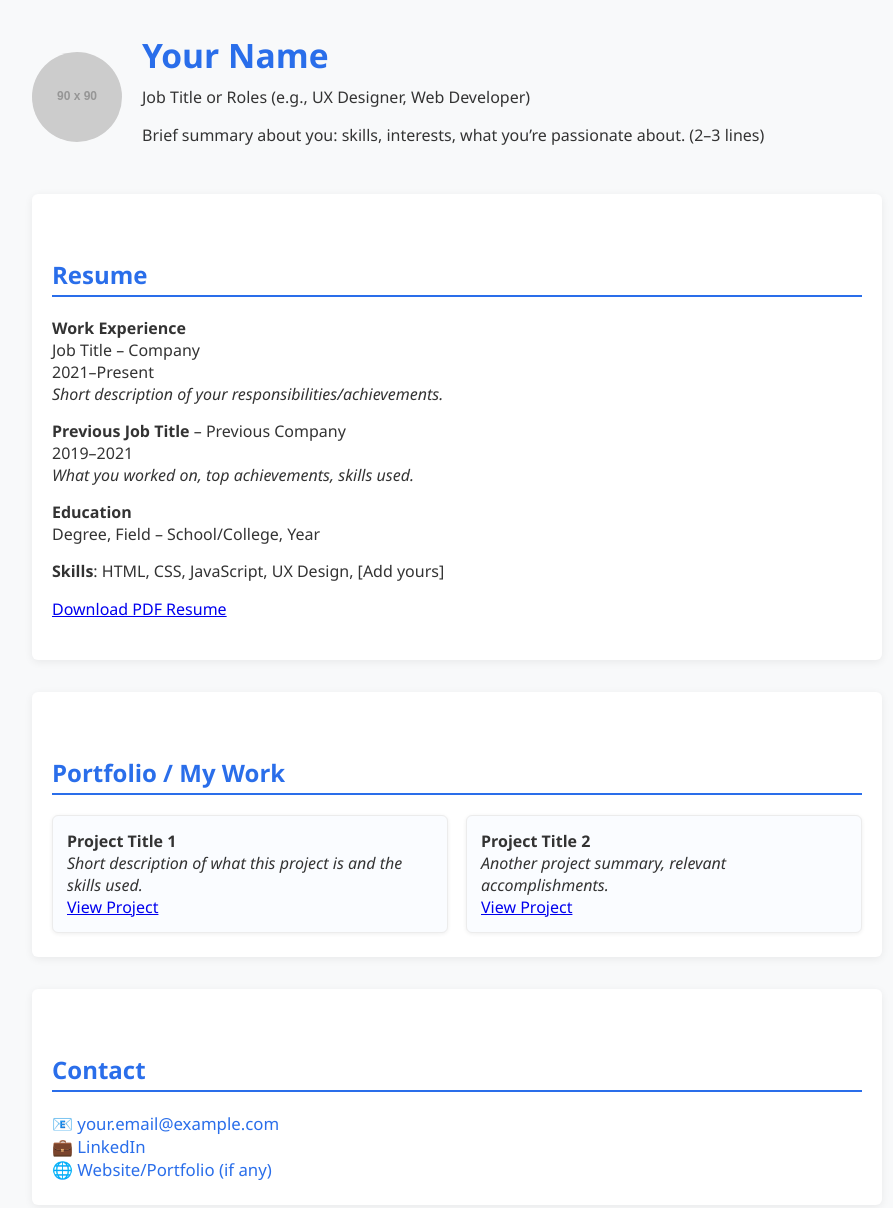
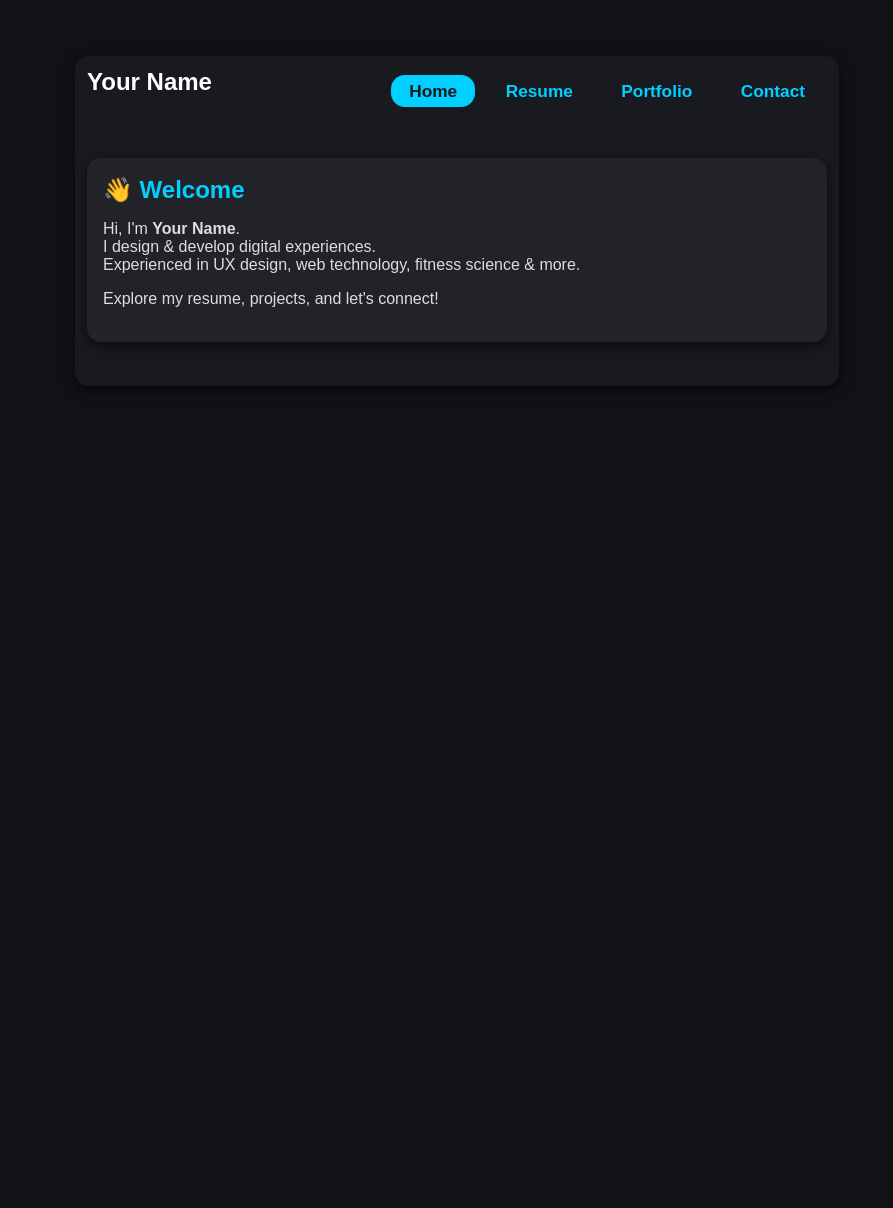
Before and after one commit to vaibhavleo98-hub/vaibhavleo98.github.io, a plain HTML site: page index.html in a window 1280 px wide. Shown: the whole page, without its empty margins (183-1076 px from the left). After the commit the page ends 856 px from the top, so only its background shows below. Drawn offline with Linux system fonts and the light colour scheme; placeholder pictures from the web are drawn by us.

Commit message:
Update index.html

```diff
--- a/index.html
+++ b/index.html
@@ -2,157 +2,259 @@
 <html lang="en">
 <head>
   <meta charset="UTF-8">
-    <title>Your Name – Resume & Portfolio</title>
-    <meta name="viewport" content="width=device-width, initial-scale=1">
+  <title>Your Name – Interactive Resume</title>
+  <meta name="viewport" content="width=device-width, initial-scale=1.0">
   <style>
     :root {
-            --primary: #2a6eea;
-            --bg: #f8f9fa;
-            --section: #fff;
-            --text: #333;
+      --bg: #111215;
+      --card: #191a1f;
+      --primary: #00cfff;
+      --accent: #fff;
+      --text: #dddddd;
+      --shadow: 0 4px 12px #0009;
+      --radius: 14px;
+      --trans: 0.18s cubic-bezier(.6,.41,.36,1.2);
     }
     body {
       background: var(--bg);
       color: var(--text);
-            font-family: 'Segoe UI', Arial, sans-serif;
+      font-family: 'Montserrat', Arial, sans-serif;
       margin: 0;
-            padding: 0;
+      min-height: 100vh;
+      transition: background var(--trans);
     }
     .container {
-            max-width: 850px;
-            margin: 0 auto;
-            padding: 32px 16px 16px 16px;
+      max-width: 740px;
+      margin: 56px auto 0 auto;
+      padding: 12px;
+      box-shadow: var(--shadow);
+      background: var(--card);
+      border-radius: var(--radius);
     }
-        header {
+    nav {
       display: flex;
+      justify-content: space-between;
       align-items: center;
-            gap: 20px;
-            margin-bottom: 2rem;
+      margin-bottom: 42px;
     }
-        header img {
-            border-radius: 50%;
-            width: 90px;
-            height: 90px;
+    .nav-links a {
+      color: var(--primary);
+      text-decoration: none;
+      font-weight: 600;
+      padding: 6px 18px;
+      border-radius: var(--radius);
+      margin: 0 4px;
+      transition: background var(--trans), color var(--trans);
+      cursor: pointer;
+      font-size: 1.08em;
     }
-        header .intro {
-            flex: 2;
+    .nav-links a.active, .nav-links a:hover {
+      background: var(--primary);
+      color: var(--card);
     }
-        h1 {
-            margin: 0 0 8px 0;
-            font-size: 2.1em;
-            color: var(--primary);
+    .fade-in {
+      animation: fadein 0.7s;
+    }
+    @keyframes fadein {
+      from { opacity: 0; transform: translateY(20px); }
+      to { opacity: 1; transform: translateY(0); }
+    }
+    h1, h2 {
+      color: var(--accent);
+      margin-top: 0;
     }
     h2 {
       color: var(--primary);
-            margin-top: 2.5rem;
-            border-bottom: 2px solid var(--primary);
-            padding-bottom: 4px;
-        }
-        section {
-            background: var(--section);
-            border-radius: 6px;
-            margin-bottom: 2rem;
-            box-shadow: 0 2px 8px #0001;
-            padding: 24px 20px;
-        }
-        .resume-list {
-            margin: 0; padding: 0;
-            list-style: none;
-        }
-        .resume-list li {
       margin-bottom: 15px;
     }
-        .portfolio-grid {
+    .card {
+      background: #222328;
+      box-shadow: var(--shadow);
+      border-radius: var(--radius);
+      padding: 18px 16px;
+      margin-bottom: 32px;
+      transition: transform .18s cubic-bezier(.6,.41,.36,1.2), box-shadow .22s;
+    }
+    .card:hover {
+      transform: translateY(-6px) scale(1.03);
+      box-shadow: 0 8px 32px #00cfff33;
+    }
+    .skills-list span {
+      display: inline-block;
+      margin: 6px 12px 6px 0;
+      padding: 7px 18px;
+      background: var(--bg);
+      color: var(--primary);
+      border-radius: 22px;
+      font-size: .98em;
+      font-weight: 600;
+      border: 1px solid var(--primary);
+      transition: background var(--trans), color var(--trans);
+      cursor: pointer;
+    }
+    .skills-list span:hover {
+      background: var(--primary);
+      color: #222;
+      box-shadow: 0 0 6px var(--primary);
+    }
+    .project-grid {
       display: grid;
-            grid-template-columns: repeat(auto-fit, minmax(230px, 1fr));
+      grid-template-columns: repeat(auto-fit, minmax(215px, 1fr));
       gap: 18px;
+      margin-top: 12px;
     }
     .project-card {
-            border: 1px solid #ececec;
-            border-radius: 6px;
-            padding: 14px;
-            background: #fafcff;
-            box-shadow: 0 1px 4px #0001;
+      background: var(--card);
+      border-radius: var(--radius);
+      box-shadow: 0 2px 12px #0002;
+      padding: 17px;
+      transition: transform var(--trans), box-shadow var(--trans);
+      position: relative;
     }
-        .contact-info {
-            font-size: 1.05em;
+    .project-card:hover {
+      transform: scale(1.045);
+      box-shadow: 0 6px 26px var(--primary);
+      z-index: 2;
     }
-        .contact-info a {
+    .project-card a {
       color: var(--primary);
-            text-decoration: none;
+      text-decoration: underline;
+      font-size: 1em;
+      transition: color var(--trans);
     }
+    .project-card a:hover {
+      color: var(--accent);
+    }
+    .contact-btn {
+      display: inline-block;
+      background: var(--primary);
+      color: #222;
+      font-weight: bold;
+      border: none;
+      border-radius: 22px;
+      padding: 11px 32px;
+      margin-top: 15px;
+      cursor: pointer;
+      font-size: 1.2em;
+      box-shadow: 0 2px 12px #00cfff55;
+      transition: background var(--trans), color var(--trans), box-shadow var(--trans);
+    }
+    .contact-btn:hover {
+      background: var(--accent);
+      color: var(--primary);
+      box-shadow: 0 4px 20px var(--primary);
+    }
+    /* Responsive */
     @media (max-width: 600px) {
-            .container { padding: 10px; }
-            header { flex-direction: column; align-items: flex-start; }
-            header img { margin-bottom: 12px; }
+      .container { margin-top: 22px; padding: 9px;}
+      nav { flex-direction: column; gap: 8px;}
     }
   </style>
 </head>
 <body>
-<div class="container">
-    <header>
-        <img src="https://placehold.co/90x90?text=Photo" alt="Your Photo">
-        <div class="intro">
-            <h1>Your Name</h1>
-            <div>Job Title or Roles (e.g., UX Designer, Web Developer)</div>
+  <div class="container fade-in">
+    <nav>
+      <div><h1>Your Name</h1></div>
+      <div class="nav-links">
+        <a class="active" onclick="showPage('home')">Home</a>
+        <a onclick="showPage('resume')">Resume</a>
+        <a onclick="showPage('portfolio')">Portfolio</a>
+        <a onclick="showPage('contact')">Contact</a>
+      </div>
+    </nav>
+    <div id="page-content">
+      <!-- Default: Home -->
+      <div id="home" class="fade-in">
+        <div class="card">
+          <h2>👋 Welcome</h2>
           <p>
-                Brief summary about you: skills, interests, what you’re passionate about. (2–3 lines)
+            Hi, I'm <b>Your Name</b>. <br>
+            <span style="font-weight:500;">
+              I design & develop digital experiences.<br>
+              Experienced in UX design, web technology, fitness science & more.
+            </span>
+          </p>
+          <p>
+            Explore my resume, projects, and let's connect!
           </p>
         </div>
-    </header>
-
-    <section>
+      </div>
+      <div id="resume" style="display:none;" class="fade-in">
+        <div class="card">
           <h2>Resume</h2>
-        <ul class="resume-list">
-            <li>
-                <strong>Work Experience</strong><br>
-                Job Title – Company <br>
-                2021–Present <br>
-                <em>Short description of your responsibilities/achievements.</em>
-            </li>
-            <li>
-                <strong>Previous Job Title</strong> – Previous Company <br>
-                2019–2021 <br>
-                <em>What you worked on, top achievements, skills used.</em>
-            </li>
-            <li>
-                <strong>Education</strong><br>
-                Degree, Field – School/College, Year<br>
-            </li>
-            <li>
-                <strong>Skills</strong>: HTML, CSS, JavaScript, UX Design, [Add yours]
-            </li>
-        </ul>
-        <p>
-            <a href="your-resume.pdf" target="_blank">Download PDF Resume</a>
-        </p>
-    </section>
-
-    <section>
-        <h2>Portfolio / My Work</h2>
-        <div class="portfolio-grid">
+          <b>Work Experience:</b><br>
+          UX Designer, Apple Inc. <br>
+          <i>2023 – Present</i><br>
+          - Designing smart device interfaces<br>
+          - Led Series 10 Apple Watch UI<br>
+          <br>
+          <b>Education:</b><br>
+          B.Tech Computer Science, IIT Bombay, 2021<br>
+          <br>
+          <b>Skills:</b><br>
+          <div class="skills-list">
+            <span>UX Design</span>
+            <span>HTML5</span>
+            <span>CSS Animation</span>
+            <span>JavaScript</span>
+            <span>Fitness Science</span>
+            <span>Audio Engineering</span>
+            <span>React</span>
+            <span>Presentation</span>
+          </div>
+        </div>
+      </div>
+      <div id="portfolio" style="display:none;" class="fade-in">
+        <div class="card">
+          <h2>Portfolio</h2>
+          <div class="project-grid">
             <div class="project-card">
-                <strong>Project Title 1</strong><br>
-                <em>Short description of what this project is and the skills used.</em><br>
-                <a href="#" target="_blank">View Project</a>
+              <strong>Smartwatch UX Redesign</strong><br>
+              <i>Apple Watch Series 10 Prototype</i><br>
+              <small>2024</small><br>
+              <a href="#">View Prototype</a>
             </div>
             <div class="project-card">
-                <strong>Project Title 2</strong><br>
-                <em>Another project summary, relevant accomplishments.</em><br>
-                <a href="#" target="_blank">View Project</a>
+              <strong>Nutrition Planner App</strong><br>
+              <i>React, Firebase</i><br>
+              <small>2023</small><br>
+              <a href="#">Repo</a>
             </div>
-            <!-- Add more project cards as needed -->
+            <!-- Add more projects! -->
           </div>
-    </section>
-
-    <section>
+        </div>
+      </div>
+      <div id="contact" style="display:none;" class="fade-in">
+        <div class="card">
           <h2>Contact</h2>
-        <div class="contact-info">
-            📧 <a href="mailto:your.email@example.com">your.email@example.com</a><br>
-            💼 <a href="https://linkedin.com/in/yourprofile" target="_blank">LinkedIn</a><br>
-            🌐 <a href="https://yourportfolio.site" target="_blank">Website/Portfolio (if any)</a>
+          <p>
+            Want to collaborate or just say hi?
+          </p>
+          <a class="contact-btn" href="mailto:your.email@gmail.com">Email Me</a>
+          <p>
+            <a href="https://linkedin.com/in/yourprofile" target="_blank">LinkedIn</a> |
+            <a href="https://github.com/yourusername" target="_blank">GitHub</a>
+          </p>
         </div>
-    </section>
       </div>
+    </div>
+  </div>
+  <script>
+    function showPage(page) {
+      let pages = ['home', 'resume', 'portfolio', 'contact'];
+      pages.forEach(function(p) {
+        document.getElementById(p).style.display = 'none';
+      });
+      document.getElementById(page).style.display = 'block';
+      document.querySelectorAll('.nav-links a').forEach(function(a, idx) {
+        a.classList.remove('active');
+        if (pages[idx] === page) a.classList.add('active');
+      });
+      // Animation effect
+      document.getElementById(page).classList.remove('fade-in');
+      void document.getElementById(page).offsetWidth; // force reflow
+      document.getElementById(page).classList.add('fade-in');
+    }
+  </script>
 </body>
 </html>
```
Lines whose indentation alone changed are shown as unchanged.
